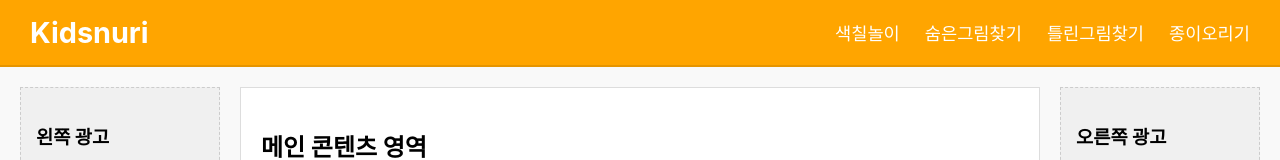
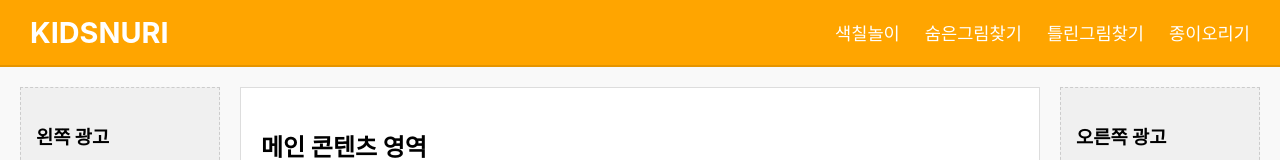
Before and after one commit to kidsnuri/kidsnuri.github.io, a plain HTML site: page coloring.html in a window 1280 px wide. Shown: the top 160 px of the page. Drawn offline with Linux system fonts and the light colour scheme.

Commit message:
update logo.

```diff
--- a/coloring.html
+++ b/coloring.html
@@ -16,7 +16,7 @@
 <body>
 
     <nav class="navbar">
-        <a href="index.html" class="logo">Kidsnuri</a>
+        <a href="index.html" class="logo">KIDSNURI</a>
         <div class="menu">
             <ul>
                 <li><a href="coloring.html">색칠놀이</a></li>
```
Also changed, not shown: index.html (+1 -1 lines).
